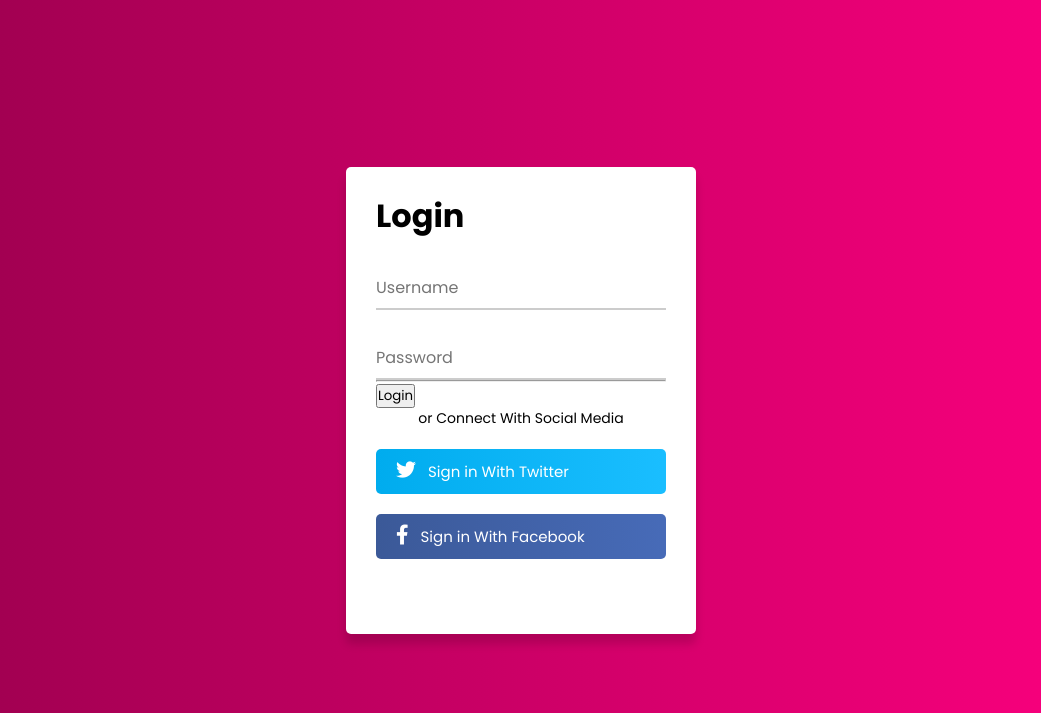
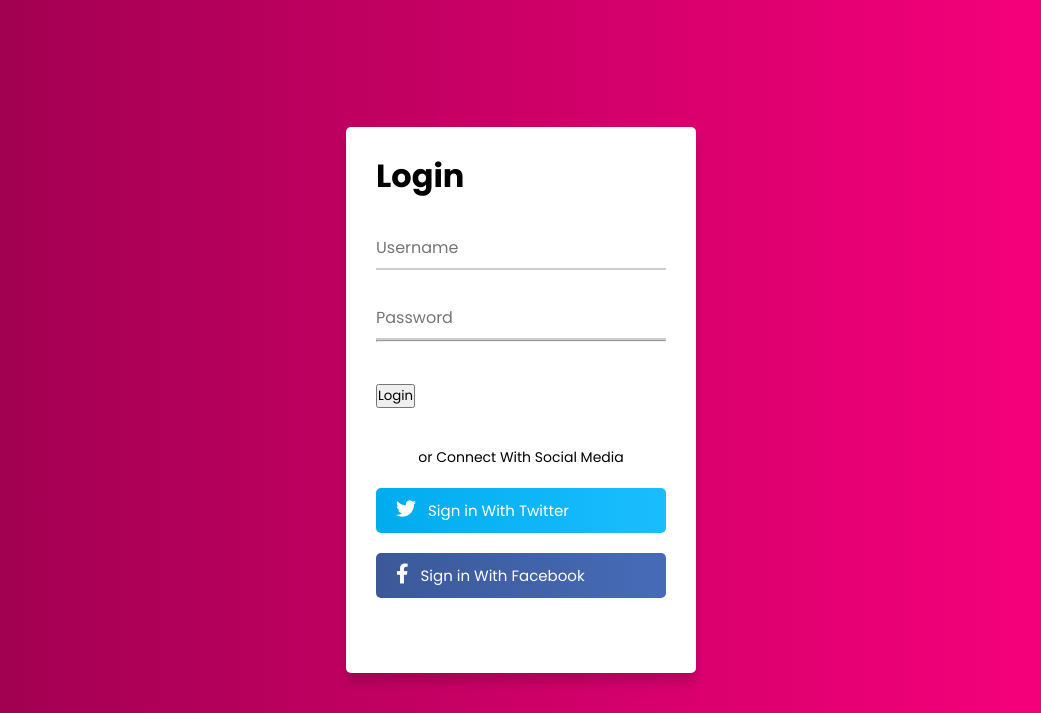
Before and after one commit to mahesaPinuntun/drLappie, a Flask app: template templates/smartphonelogin.html in a window 1280 px wide. Shown: the top 713 px of the page, without its empty margins (119-1160 px from the left). Run offline with Flask 3, Linux system fonts and the light colour scheme; the template is opened without the code that fills it, so the values that code supplies are empty.

Commit message:
commit push

```diff
--- a/templates/smartphonelogin.html
+++ b/templates/smartphonelogin.html
@@ -182,7 +182,10 @@
 
             </div>
             <hr>
-            <button type="submit">Login</button>
+            <div class="input-box button">
+
+                <button type="submit">Login</button>
+            </div>
         </form>
         <div class="option">or Connect With Social Media</div>
         <div class="twitter">
```
